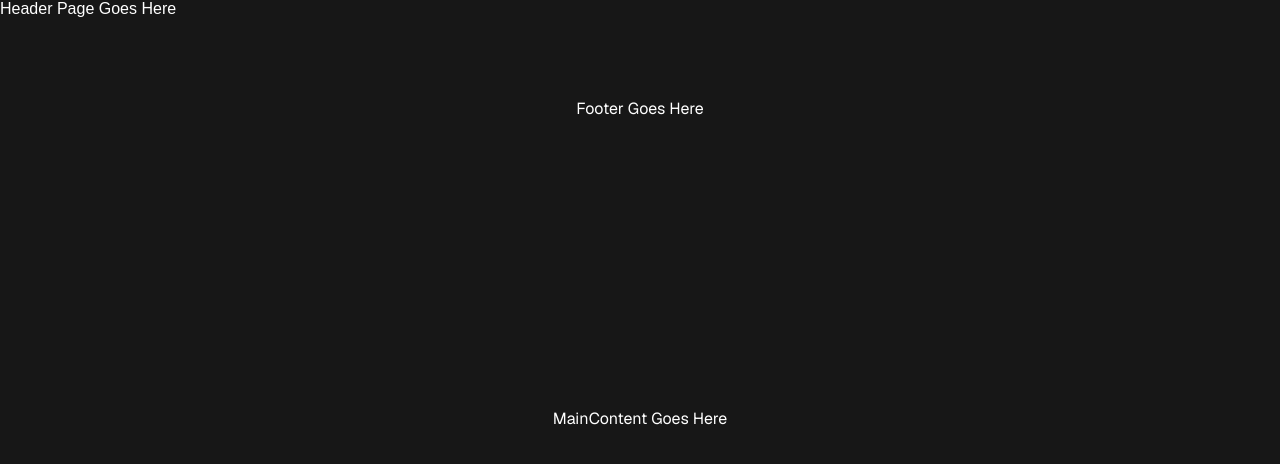
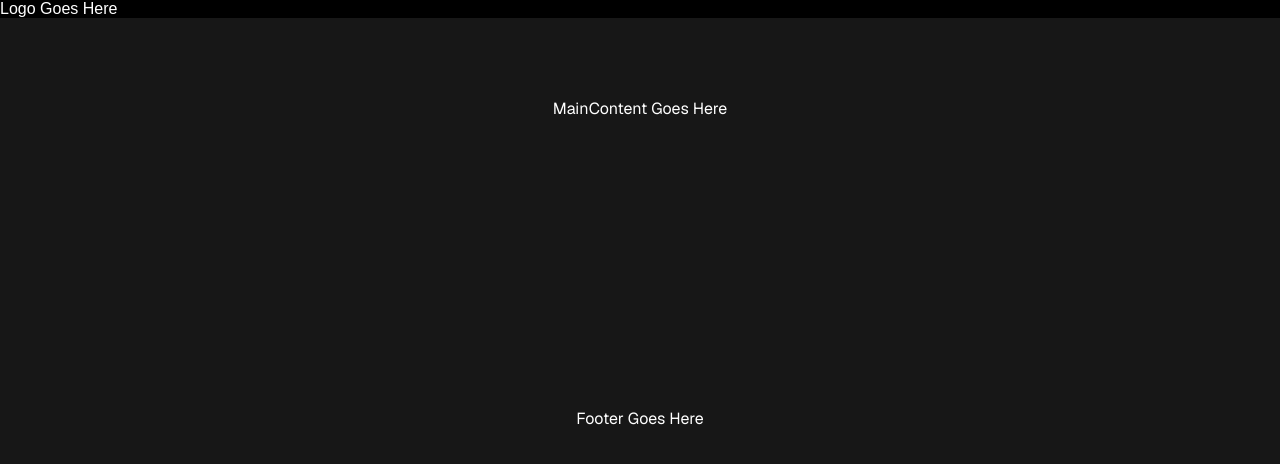
Before and after one commit to naveensinghp/gym-web, a Next.js app: page / in a window 1280 px wide. Shown: the top 464 px of the page. Built offline with nearby package versions, Linux system fonts and the light colour scheme.

Commit message:
no message

```diff
--- a/src/app/page.module.css
+++ b/src/app/page.module.css
@@ -29,9 +29,9 @@
 
 .main {
   display: flex;
-  flex-direction: column;
+  /* flex-direction: column;
   gap: 32px;
-  grid-row-start: 2;
+  grid-row-start: 2; */
 }
 
 .main ol {
--- a/src/components/Header/Header.jsx
+++ b/src/components/Header/Header.jsx
@@ -1,7 +1,23 @@
+'use client';
 import React from 'react';
+import styled from 'styled-components';
+import LogoSection from '../LogoSection';
+
 
 function Header() {
-  return <div>Header Page Goes Here</div>;
+  return (
+    <Wrapper>
+      <LogoSection></LogoSection>
+      {/* <MenuSection></MenuSection> */}
+      {/* <img src='public/logo.png' /> */}
+    </Wrapper>
+  );
 }
 
 export default Header;
+
+
+
+const Wrapper = styled.div`
+  background: black;
+`;
--- /dev/null
+++ b/src/components/LogoSection/LogoSection.jsx
@@ -0,0 +1,7 @@
+import React from 'react';
+
+function LogoSection() {
+  return <div>Logo Goes Here</div>;
+}
+
+export default LogoSection;
--- /dev/null
+++ b/src/components/LogoSection/index.js
@@ -0,0 +1,2 @@
+export * from './LogoSection';
+export { default } from './LogoSection';
--- /dev/null
+++ b/src/components/VisuallyHidden/index.js
@@ -0,0 +1,2 @@
+export * from './VisuallyHidden';
+export { default } from './VisuallyHidden';
```
Also changed, not shown: src/components/VisuallyHidden/VisuallyHidden.jsx (added, +7 -0 lines), public/logo.png (added), src/notes.mdx (added).
